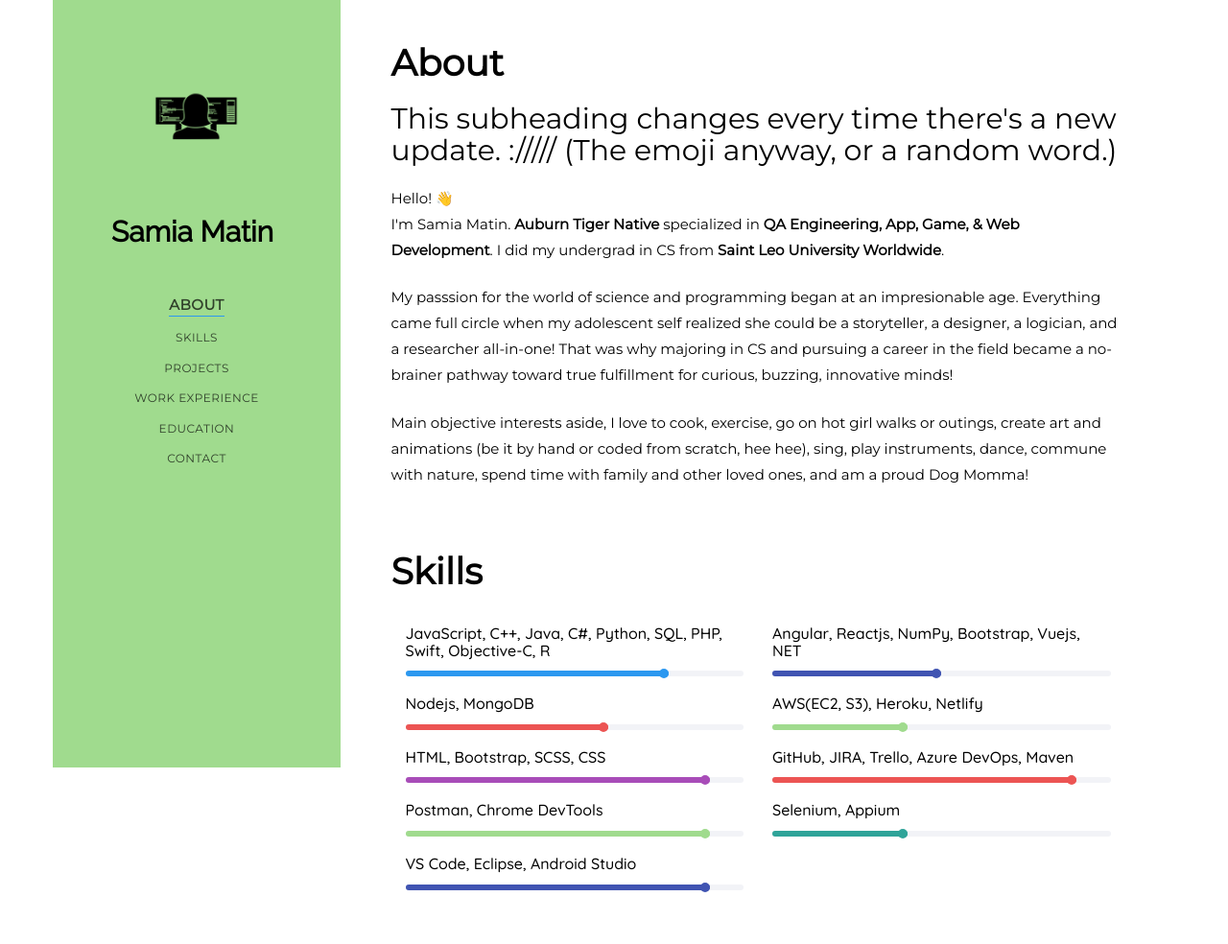
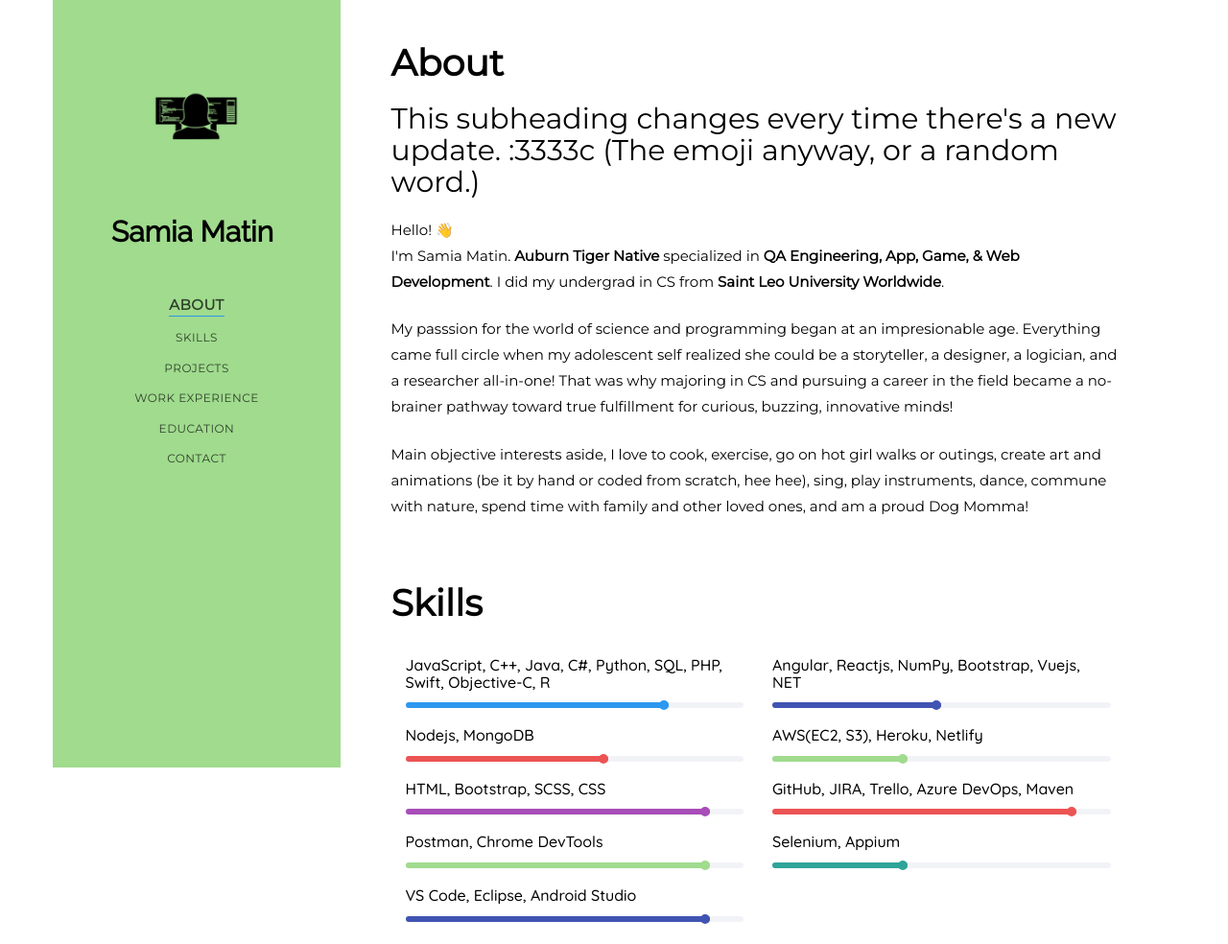
Before and after one commit to aladyintech/OfficialFolio, a plain HTML site: page index.html in a window 1280 px wide. Shown: the top 984 px of the page at 96% size. Drawn offline with Linux system fonts and the light colour scheme; no server answers; a web font is replaced by a local one.

Commit message:
Update index.html

```diff
--- a/index.html
+++ b/index.html
@@ -79,7 +79,7 @@
                          data-animate-effect="fadeInLeft">
                         <div class="about-desc">
                            <h1>About</h1>
-                           <h2>This subheading changes every time there's a new update. :///// (The emoji anyway, or a random word.)</h2>
+                           <h2>This subheading changes every time there's a new update. :3333c (The emoji anyway, or a random word.)</h2>
                            <p> Hello! &#128075; <br>I'm Samia Matin.
                               <b>Auburn Tiger Native</b> specialized in
                               <b>QA Engineering, App, Game, & Web Development</b>. I did my undergrad
```
